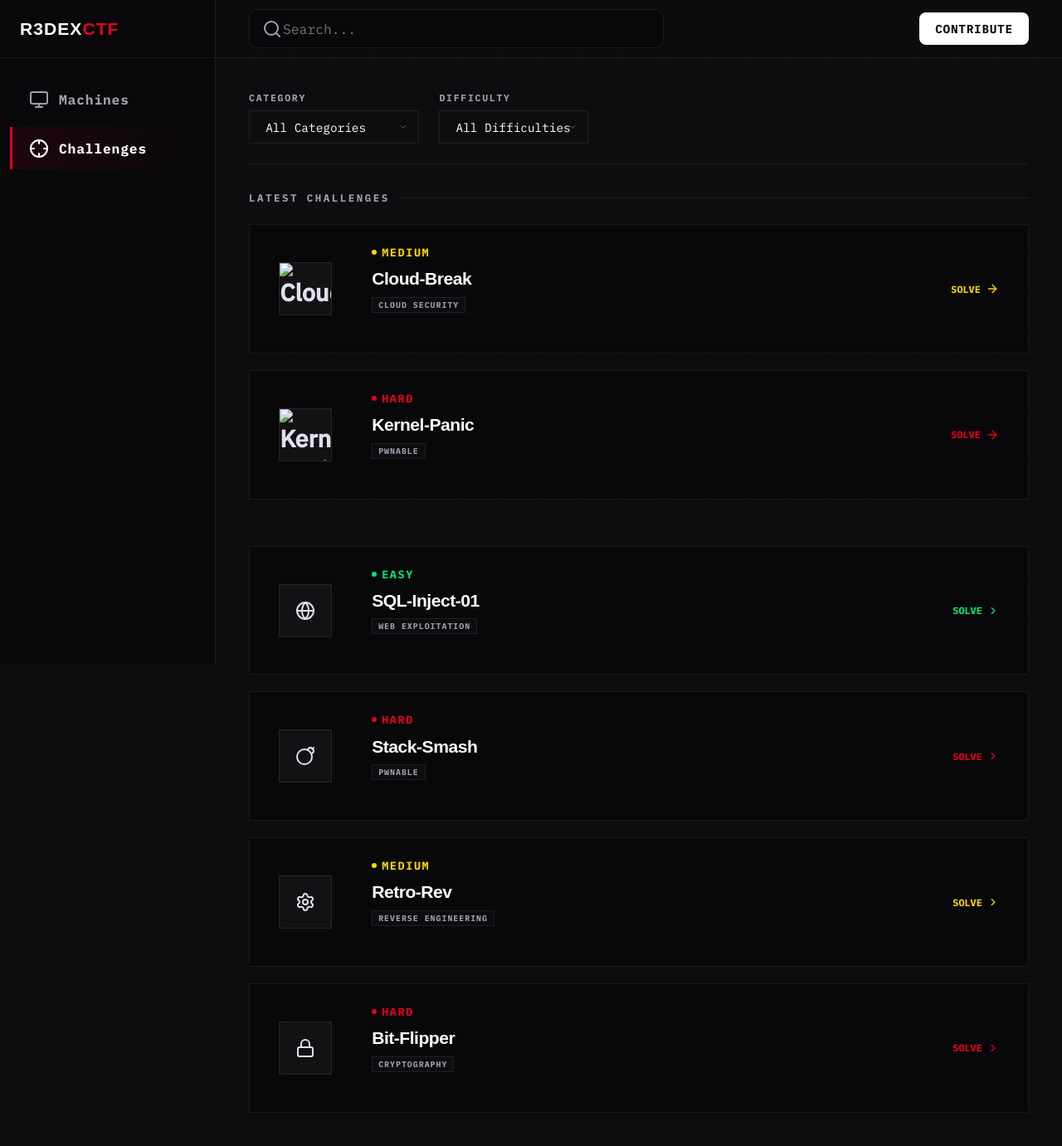
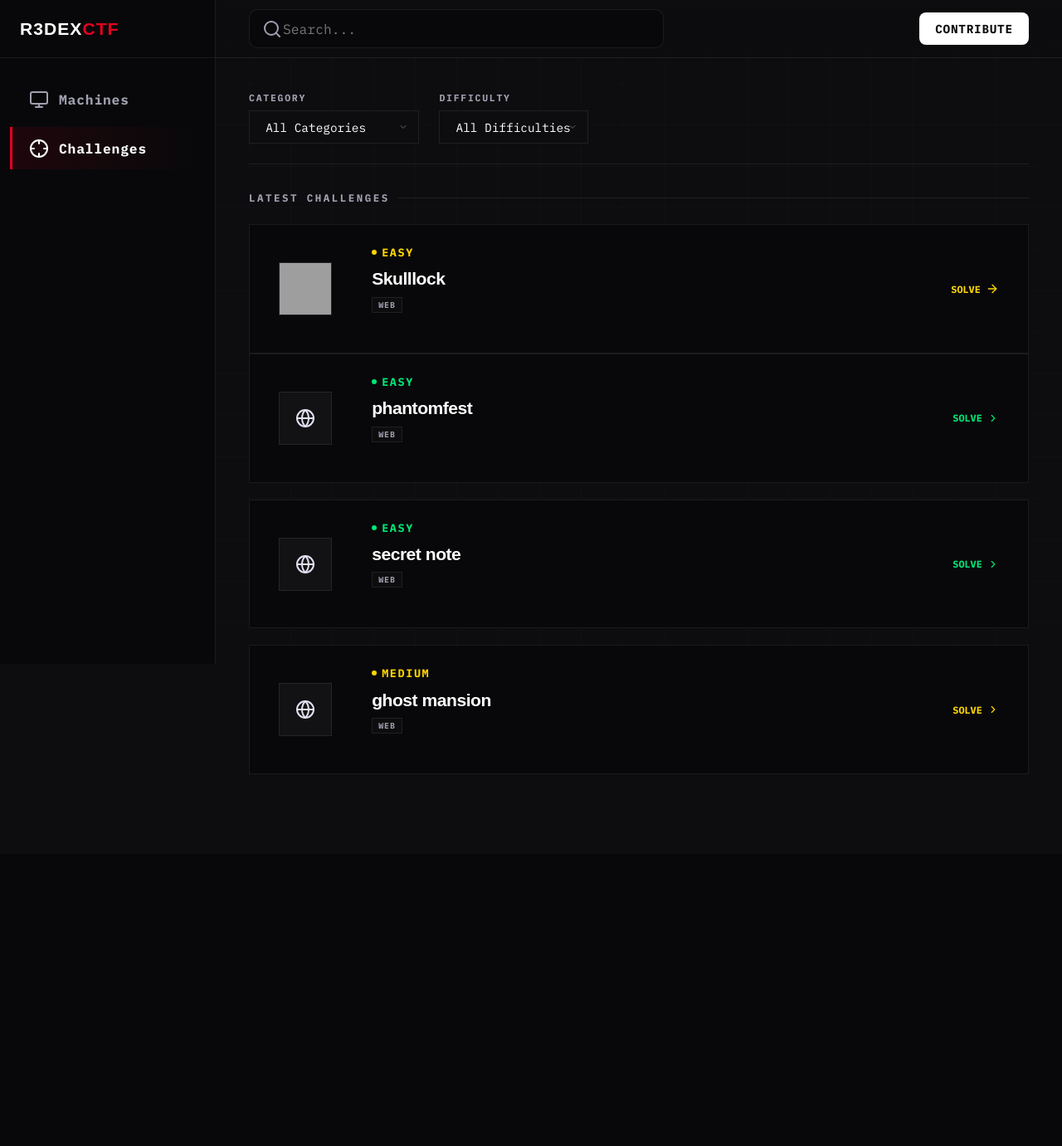
Before and after one commit to karthikparambil/r3dex, a Flask app: page / in a window 1280 px wide, after a click on "Challenges". Shown: the whole page at 83% size. After the commit the page ends 933 px from the top, so only its background shows below. Run offline with Flask 3, Linux system fonts and the light colour scheme; some web fonts are replaced; grey boxes are pictures that could not be loaded.

Commit message:
feat: update challenges with new entries and refresh UI components

```diff
--- a/ctf.r3dex/app.py
+++ b/ctf.r3dex/app.py
@@ -6,12 +6,13 @@ from datetime import datetime
 app = Flask(__name__)
 
 # In-memory data (Core requirement: No database)
-CHALLENGES = {
+CHALLENGES = {#--------machines--------#
     "Omni": {"flag": "r3dx{omni_user_flag}", "root_flag": "r3dx{omni_root_flag}", "is_machine": True},
     "Spectre": {"flag": "r3dx{spectre_user_flag}", "root_flag": "r3dx{spectre_root_flag}", "is_machine": True},
-    "Cloud-Break": {"flag": "r3dx{cloud_break_solved}", "is_machine": False},
-    "Kernel-Panic": {"flag": "r3dx{kernel_panic_solved}", "is_machine": False},
-    "SQL-Inject-01": {"flag": "r3dx{sql_injection_master}", "is_machine": False},
+    "Skulllock": {"flag": "r3dx{midnight_walk}", "is_machine": False},#--------challenges-------#
+    "phantomfest": {"flag": "r3dx{crypt_k33p3r}", "is_machine": False},
+    "secret note": {"flag": "r3dx{j4ck_sk3ll1ngt0n_l0v3s_h4ll0w33n}", "is_machine": False},
+    "ghost mansion": {"flag": "r3dx{h4un73d_m4ns10n_gh0s7_m4s73r}", "is_machine": False},
 }
 
 CREATORS = [
@@ -20,7 +21,7 @@ CREATORS = [
         "name": "Karthik",
         "profile_link": "https://github.com/karthikparambil",
         "bio": "Pentester, CTF Enthusiast and Developer.",
-        "challenges": ["Omni", "Spectre"]
+        "challenges": ["skulllock", "secret note", "phantomfest", "ghost mansion"]
     },
     {
         "username": "mxshub",
--- a/ctf.r3dex/templates/index.html
+++ b/ctf.r3dex/templates/index.html
@@ -1090,14 +1090,6 @@
     #search-results {
       animation: slideDown 0.3s var(--ease);
     }
-
-    .modal-overlay.open {
-      /* Replaced by transition */
-    }
-
-    .modal-overlay.open .ov-inner {
-      /* Replaced by transition */
-    }
   </style>
 </head>
 
@@ -1280,11 +1272,10 @@
           <label>Category</label>
           <select class="filter-select" id="challenge-filter-cat" onchange="applyFilters('challenges')">
             <option value="all">All Categories</option>
-            <option value="Cloud">Cloud Security</option>
-            <option value="Pwn">Pwnable</option>
             <option value="Web">Web Exploitation</option>
             <option value="Reverse">Reverse Engineering</option>
             <option value="Crypto">Cryptography</option>
+            <option value="Forensics">Forensics</option>
           </select>
         </div>
         <div class="filter-group">
@@ -1302,99 +1293,67 @@
         <div class="section-label">Latest Challenges</div>
         <div class="machines-list" style="margin-top: 1.5rem;">
           <!-- Featured Challenge 1 -->
-          <div class="mc-row latest" data-type="challenge" data-difficulty="Medium" data-category="Cloud"
+          <div class="mc-row latest" data-type="challenge" data-difficulty="Easy" data-category="Web"
             style="--card-accent: var(--yellow); --card-glow: var(--yellow-glow);">
             <div class="row-logo">
-              <img
-                src="file:///home/karthik/.gemini/antigravity/brain/444ca247-53e8-4a27-b764-1b162f0484bb/logo_cloudbreak_1774602608623.png"
-                alt="Cloud-Break Logo">
+              <img src="#" alt="logo">
             </div>
             <div class="row-main">
-              <div class="mc-difficulty">Medium</div>
-              <h3 class="mc-name">Cloud-Break</h3>
-              <div class="mc-tags"><span class="mc-tag">Cloud Security</span></div>
+              <div class="mc-difficulty">Easy</div>
+              <h3 class="mc-name">Skulllock</h3>
+              <div class="mc-tags"><span class="mc-tag">Web</span></div>
             </div>
             <div class="row-side">
-              <div class="mc-cta">Solve <i data-lucide="arrow-right" style="width:16px;"></i></div>
+              <div class="mc-cta">Solve<i data-lucide="arrow-right" style="width:16px;"></i></div>
             </div>
           </div>
 
-          <!-- Featured Challenge 2 -->
-          <div class="mc-row latest" data-type="challenge" data-difficulty="Hard" data-category="Pwn"
-            style="--card-accent: var(--red); --card-glow: var(--red-glow);">
-            <div class="row-logo">
-              <img
-                src="file:///home/karthik/.gemini/antigravity/brain/444ca247-53e8-4a27-b764-1b162f0484bb/logo_kernelpanic_1774602663445.png"
-                alt="Kernel-Panic Logo">
-            </div>
-            <div class="row-main">
-              <div class="mc-difficulty">Hard</div>
-              <h3 class="mc-name">Kernel-Panic</h3>
-              <div class="mc-tags"><span class="mc-tag">Pwnable</span></div>
-            </div>
-            <div class="row-side">
-              <div class="mc-cta">Solve <i data-lucide="arrow-right" style="width:16px;"></i></div>
-            </div>
-          </div>
-        </div>
+
       </div>
 
       <div class="machines-list">
-        <!-- Challenge 1 -->
+        <!-- Challenge 0: Phantomfest -->
         <div class="mc-row" data-type="challenge" data-difficulty="Easy" data-category="Web"
           style="--card-accent: var(--green); --card-glow: var(--green-glow);">
           <div class="row-logo"><i data-lucide="globe"></i></div>
           <div class="row-main">
             <div class="mc-difficulty">Easy</div>
-            <h3 class="mc-name">SQL-Inject-01</h3>
-            <div class="mc-tags"><span class="mc-tag">Web Exploitation</span></div>
+            <h3 class="mc-name">phantomfest</h3>
+            <div class="mc-tags"><span class="mc-tag">Web</span></div>
           </div>
           <div class="row-side">
             <div class="mc-cta">Solve <i data-lucide="chevron-right" style="width:14px;"></i></div>
           </div>
         </div>
 
-        <!-- Challenge 2 -->
-        <div class="mc-row" data-type="challenge" data-difficulty="Hard" data-category="Pwn"
-          style="--card-accent: var(--red); --card-glow: var(--red-glow);">
-          <div class="row-logo"><i data-lucide="bomb"></i></div>
+        <!-- Challenge: Secret Note -->
+        <div class="mc-row" data-type="challenge" data-difficulty="Easy" data-category="Web"
+          style="--card-accent: var(--green); --card-glow: var(--green-glow);">
+          <div class="row-logo"><i data-lucide="globe"></i></div>
           <div class="row-main">
-            <div class="mc-difficulty">Hard</div>
-            <h3 class="mc-name">Stack-Smash</h3>
-            <div class="mc-tags"><span class="mc-tag">Pwnable</span></div>
+            <div class="mc-difficulty">Easy</div>
+            <h3 class="mc-name">secret note</h3>
+            <div class="mc-tags"><span class="mc-tag">Web</span></div>
           </div>
           <div class="row-side">
             <div class="mc-cta">Solve <i data-lucide="chevron-right" style="width:14px;"></i></div>
           </div>
         </div>
 
-        <!-- Challenge 3 -->
-        <div class="mc-row" data-type="challenge" data-difficulty="Medium" data-category="Reverse"
+        <!-- Challenge: Ghost Mansion -->
+        <div class="mc-row" data-type="challenge" data-difficulty="Medium" data-category="Web"
           style="--card-accent: var(--yellow); --card-glow: var(--yellow-glow);">
-          <div class="row-logo"><i data-lucide="settings"></i></div>
+          <div class="row-logo"><i data-lucide="globe"></i></div>
           <div class="row-main">
             <div class="mc-difficulty">Medium</div>
-            <h3 class="mc-name">Retro-Rev</h3>
-            <div class="mc-tags"><span class="mc-tag">Reverse Engineering</span></div>
+            <h3 class="mc-name">ghost mansion</h3>
+            <div class="mc-tags"><span class="mc-tag">Web</span></div>
           </div>
           <div class="row-side">
             <div class="mc-cta">Solve <i data-lucide="chevron-right" style="width:14px;"></i></div>
           </div>
         </div>
 
-        <!-- Challenge 4 -->
-        <div class="mc-row" data-type="challenge" data-difficulty="Hard" data-category="Crypto"
-          style="--card-accent: var(--red); --card-glow: var(--red-glow);">
-          <div class="row-logo"><i data-lucide="lock"></i></div>
-          <div class="row-main">
-            <div class="mc-difficulty">Hard</div>
-            <h3 class="mc-name">Bit-Flipper</h3>
-            <div class="mc-tags"><span class="mc-tag">Cryptography</span></div>
-          </div>
-          <div class="row-side">
-            <div class="mc-cta">Solve <i data-lucide="chevron-right" style="width:14px;"></i></div>
-          </div>
-        </div>
       </div>
     </section>
 
@@ -1507,10 +1466,12 @@
       localStorage.setItem('activeTab', tabId);
     }
 
-    function openModal(name, diff, cat, imgSrc, isMachine) {
+    function openModal(name, diff, cat, desc, imgSrc, isMachine, author) {
       document.getElementById('modal-title').innerText = name;
       document.getElementById('modal-cat').innerText = cat;
       document.getElementById('modal-info-diff').innerText = diff;
+      document.getElementById('modal-desc').innerText = desc;
+      document.getElementById('modal-author').innerHTML = `<a href="#" style="color: var(--blue);">@${author}</a>`;
 
       const banner = document.getElementById('modal-banner');
       if (imgSrc) {
@@ -1556,11 +1517,40 @@
           // Fallback detection: if closest fails, check category
           const isMachine = !!card.closest('#machines') || (cat === 'Windows' || cat === 'Linux');
 
+          const descriptions = {//machines
+            "Omni": "Breach the external perimeter and pivot through multiple internal systems to achieve domain dominance.",
+            "Spectre": "Trace the shadows in a highly fortified Linux environment. Exploit advanced memory corruption vulnerabilities.",
+            "Basics": "A gentle introduction to basic Linux administration and fundamental exploitation.",
+            "Vault": "Bypass rigid Windows access controls and secure enclave mechanisms.",
+            "Ghost": "Infiltrate a heavily monitored network without raising alarms. A pure stealth exercise.",
+            "Nebula": "Navigate through containerized environments and exploit orchestration misconfigurations.",
+            "Skulllock": "Not all doors are locked some just need the right story to open. Trace the clues, find the hidden route, and prove your origin.",
+            "phantomfest": "Not everything is visible at first glance. Follow hidden paths, uncover secrets and manipulate what the system trusts to gain access. note: run using apache",
+            "secret note": "A simple note-taking… or is it?\nSome things aren’t meant for your eyes unless you know where to look.",
+            "ghost mansion": "Authentication is just the beginning. The real path lies beyond what is shown."
+          };
+          const desc = descriptions[name] || card.getAttribute('data-description') || 'Acquire system access by identifying and exploiting misconfigurations in the target environment.';
+
+          const authors = {
+            "Omni": "r3dex",
+            "Spectre": "r3dex",
+            "Basics": "0xHUB_Admin",
+            "Vault": "0xHUB_Admin",
+            "Ghost": "0xHUB_Admin",
+            "Nebula": "0xHUB_Admin",
+            "Skulllock": "r3dex",
+            "Cloud-Break": "mxshub",
+            "phantomfest": "r3dex",
+            "secret note": "r3dex",
+            "ghost mansion": "r3dex"
+          };
+          const author = authors[name] || card.getAttribute('data-author') || "0xHUB_Admin";
+
           let imgSrc = '';
           const imgEl = card.querySelector('img');
           if (imgEl) imgSrc = imgEl.src;
 
-          openModal(name, diff, cat, imgSrc, isMachine);
+          openModal(name, diff, cat, desc, imgSrc, isMachine, author);
         });
       });
     });
```
